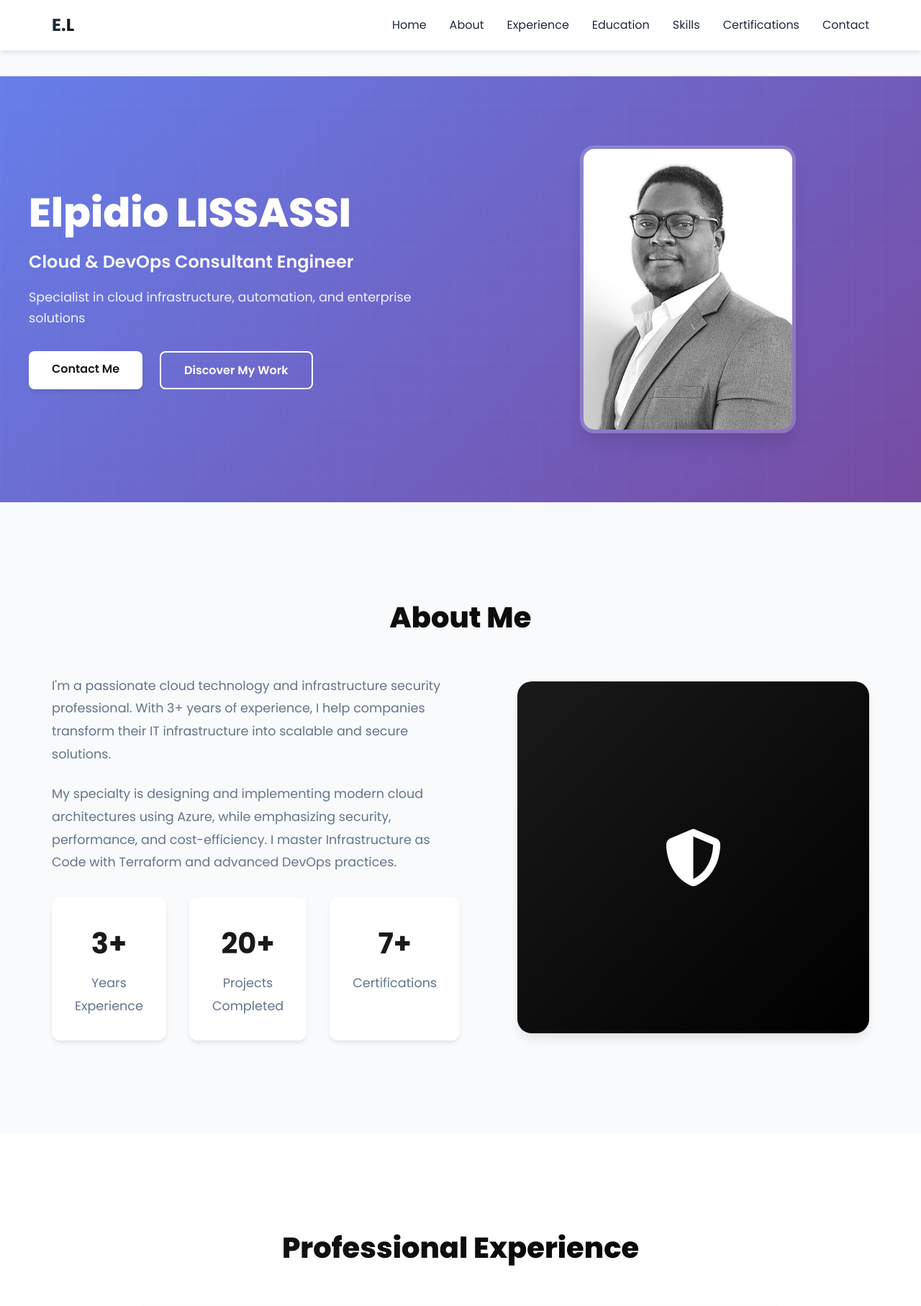
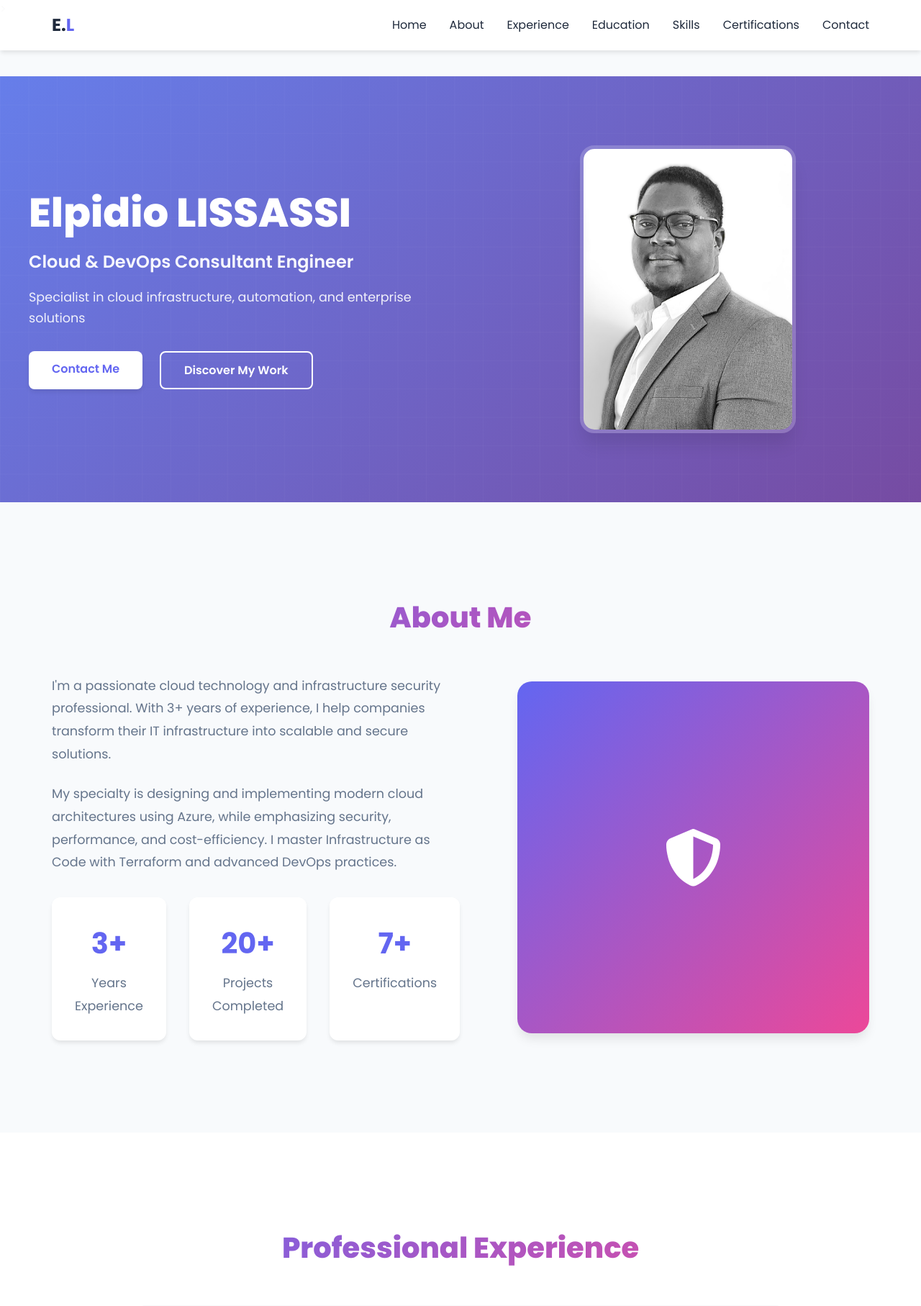
Before and after one commit to Elpidio16/EL.portfolio, a Flask app: page / in a window 1280 px wide. Shown: the top 1815 px of the page at 72% size. Run offline with Flask 3, Linux system fonts and the light colour scheme; some libraries are stand-ins or nearby versions.

Commit message:
revert: Change colors back to blue

```diff
--- a/app/static/css/style.css
+++ b/app/static/css/style.css
@@ -3,8 +3,8 @@
    ======================================== */
 
 :root {
-    --primary-color: #1a1a1a;
-    --secondary-color: #000000;
+    --primary-color: #6366f1;
+    --secondary-color: #ec4899;
     --dark-bg: #0f172a;
     --light-bg: #f8fafc;
     --card-bg: #ffffff;
--- a/public/css/style.css
+++ b/public/css/style.css
@@ -3,8 +3,8 @@
    ======================================== */
 
 :root {
-    --primary-color: #1a1a1a;
-    --secondary-color: #000000;
+    --primary-color: #6366f1;
+    --secondary-color: #ec4899;
     --dark-bg: #0f172a;
     --light-bg: #f8fafc;
     --card-bg: #ffffff;
```
